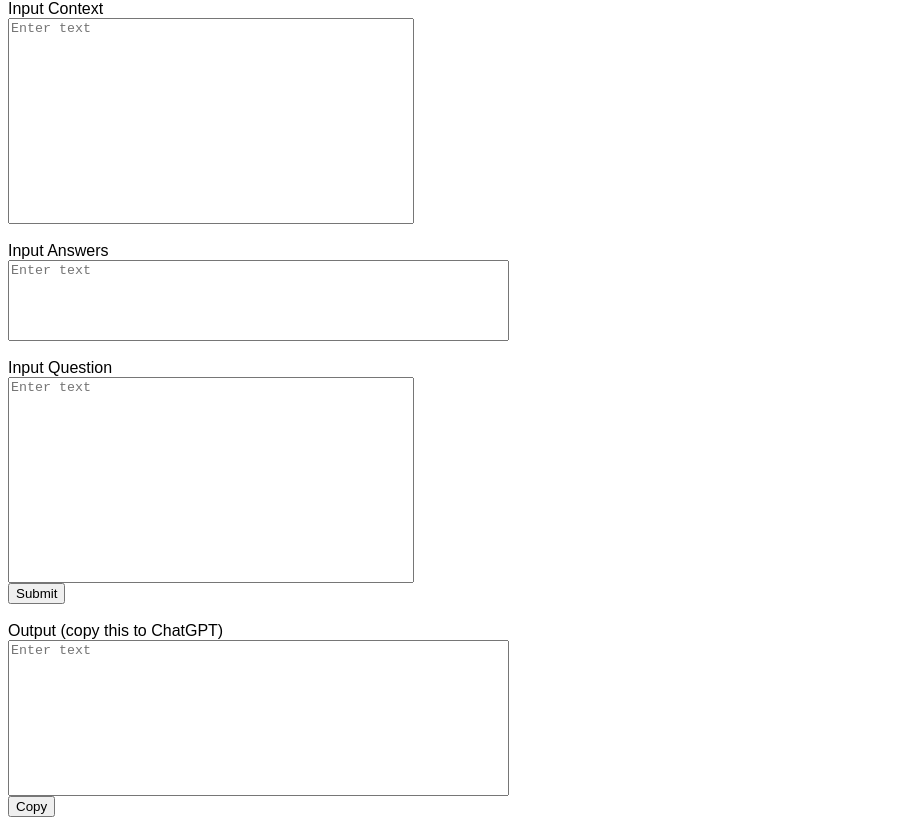
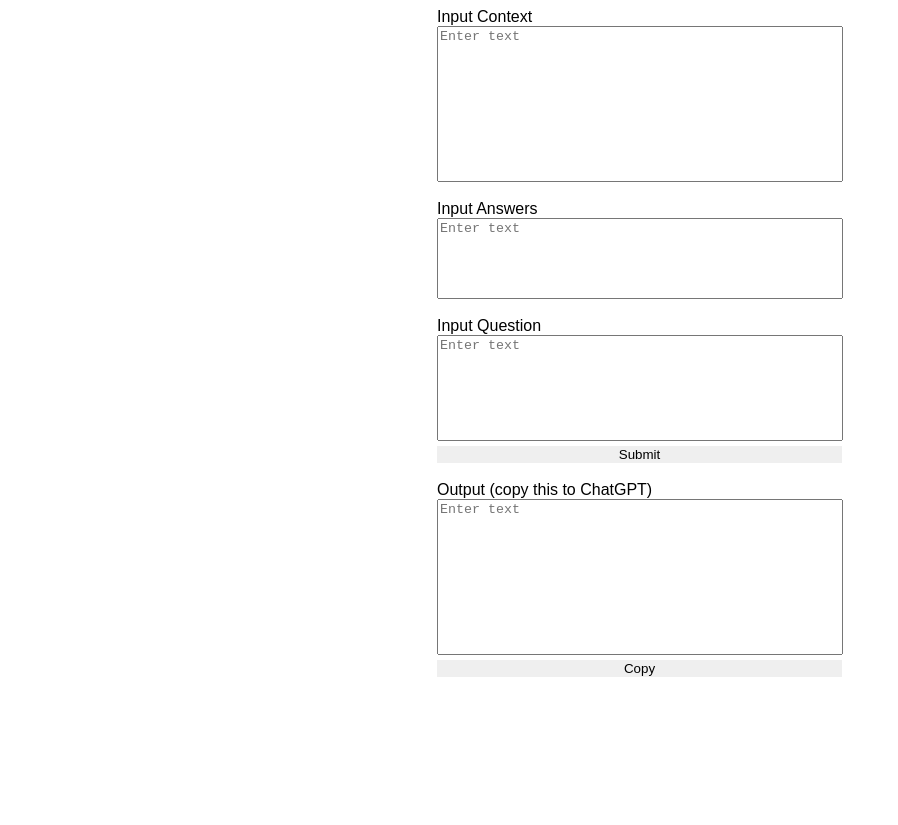
Before and after one commit to FootlockerDE/ChatGPTConverter, a plain HTML site: page index.html in a window 1280 px wide. Shown: the part 80-905 px from the top of the page, without its empty margins (0-898 px from the left). After the commit the page ends 800 px from the top, so only its background shows below. Drawn offline with Linux system fonts and the light colour scheme.

Commit message:
added flexbox + lightblue on hover (button)

```diff
--- a/index.html
+++ b/index.html
@@ -9,17 +9,24 @@
 
 </head>
 <body>
+    <div class="globalWrapper">
         <h1>ChatGPT Converter</h1>
         <div class="input">
+            <div class="contextinputWrapper ">
                 <label for="contextInput" >Input Context</label>
                 <textarea id="contextInput" rows="5" cols="60" name="contextInput" placeholder="Enter text"></textarea>
             <br>
+            </div>
+            <div class="multipleChoiceInputWrapper">
                 <label for="multipleChoiceInput" >Input Answers</label>
                 <textarea id="multipleChoiceInput" rows="5" cols="60" name="multipleChoiceInput" placeholder="Enter text"></textarea>
             <br>
+            </div>
+            <div class="questionInputWrapper">
                 <label for="questionInput" >Input Question</label>
                 <textarea id="questionInput" rows="5" cols="60" name="questionInput" placeholder="Enter text"></textarea>
-        <button class="submitQuestion" onclick="convert()">Submit</button>
+            </div>
+            <button id="submitQuestionButton" onclick="convert()">Submit</button>
 
         </div>
         <br>
@@ -28,6 +35,7 @@
             <textarea id="output" rows="10" cols="60" name="output" placeholder="Enter text"></textarea>
             <button id="copyButton" onclick="copy()">Copy Text</button>
         </div>
+    </div>
 
 </body>
 
--- a/style.css
+++ b/style.css
@@ -1,17 +1,3 @@
-#contextInput {
-    height: 200px;
-    width: 400px;
-}
-
-#questionInput {
-    height: 200px;
-    width: 400px;
-}
-
-.input {
-    justify-content: center;
-}
-
 textarea {
     resize: none;
     display: block;
@@ -19,4 +5,60 @@ textarea {
 
 body {
     font-family: Arial, Helvetica, sans-serif;
+    display: flex;
+    justify-content: center;
   }
+
+button {
+    width: 405px;
+    margin-top: 5px;
+    transition-duration: 0.7s;
+    border-color: lightgrey;
+    border-style: hidden;
+}
+
+button:hover {
+    background-color: lightblue;
+
+
+}
+
+#contextInput {
+    height: 150px;
+    width: 400px;
+}
+
+#questionInput {
+    height: 100px;
+    width: 400px;
+}
+
+#multipleChoiceInput {
+    width: 400px;
+}
+
+#output {
+    width: 400px;
+}
+
+
+
+#output, #multipleChoieInput, #questionInput, #contextInput {
+
+}
+
+.input {
+    justify-content: center;
+    display: flex;
+    flex-direction: column;
+
+
+}
+
+.output {
+
+}
+
+.globalWrapper {
+
+}
```
Lines whose indentation alone changed are shown as unchanged.
